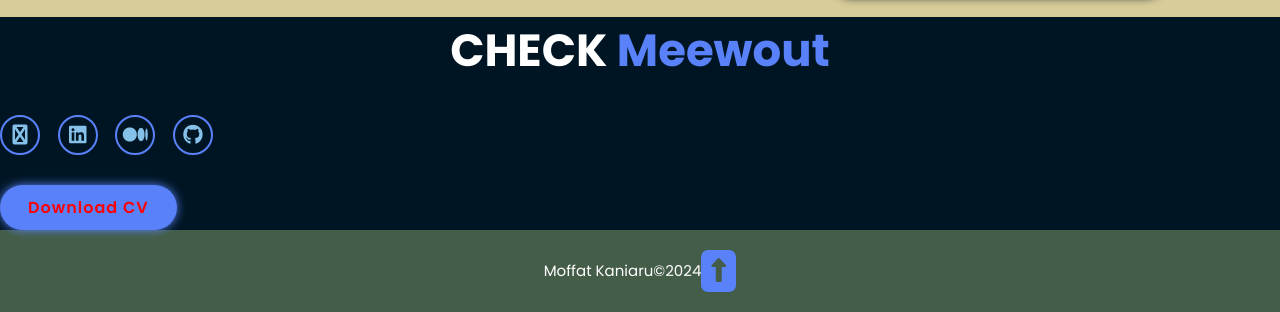
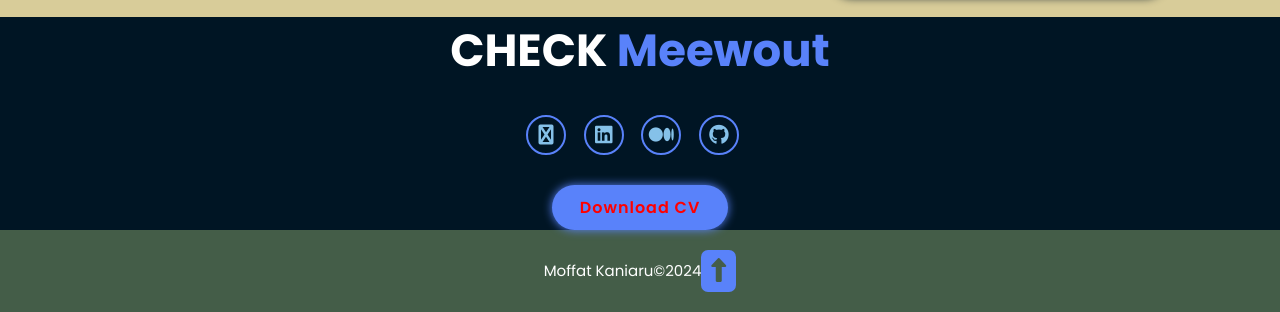
Before and after one commit to Mofkan/Humstegroup.github.io, a plain HTML site: page index.html in a window 1280 px wide. Shown: the part 2941-3253 px from the top of the page. Drawn offline with nearby package versions, Linux system fonts and the light colour scheme.

Commit message:
Update index.html

```diff
--- a/index.html
+++ b/index.html
@@ -138,7 +138,7 @@
     <!-- CONTACT SECTION -->
     <h2 class="heading">CHECK <span>Meewout</span></h2>
 
-    <div class="social-media" id="Social-media">
+    <div class="social-media" id="Social-media" style="text-align:center">
       <a href="mailto:moffatkaniaru@gmail.com" target="_blank"
         ><i class="fa-brands fa-envelope"></i
       ></a>
@@ -152,7 +152,7 @@
         ><i class="fa-brands fa-github"></i
       ></a>
     </div>
-    <a href="Moffat resume iii.pdf" download class="btn">Download CV</a>
+     <div style="text-align:center"><a href="Moffat resume iii.pdf" download class="btn">Download CV</a> </div>
 
     <!-- FOOTER DESIGN -->
     <footer class="footer">
```
